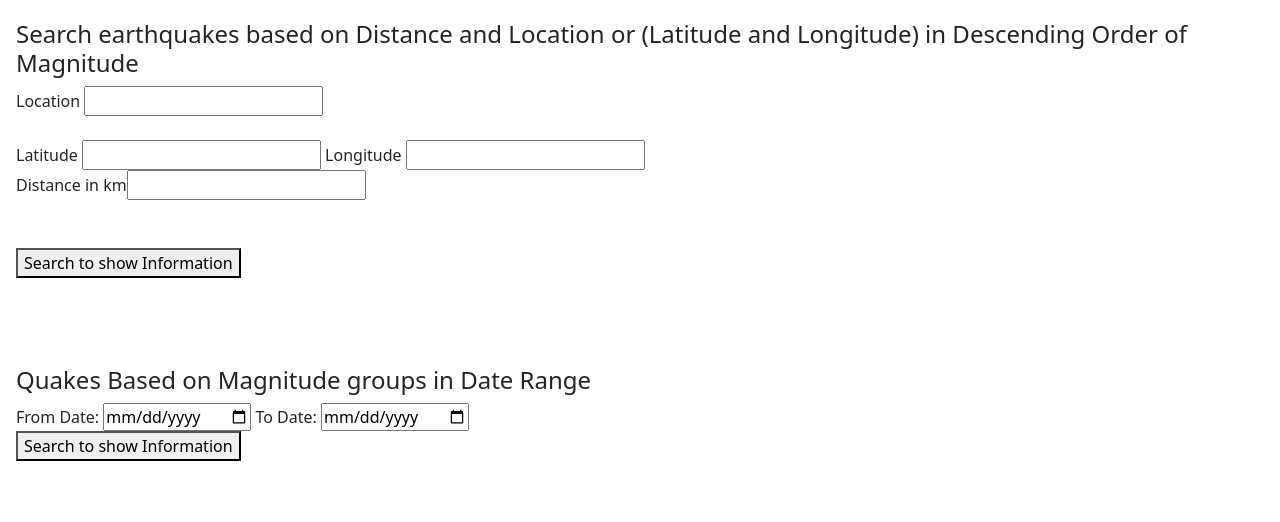
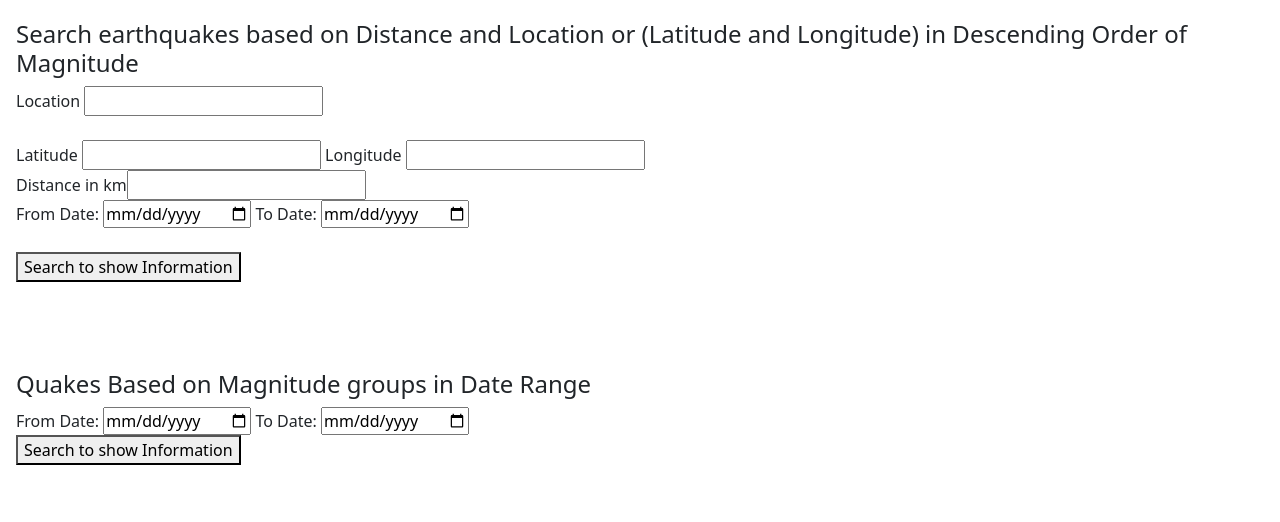
Before and after one commit to avadhut007/AdvancedDataBases, a Flask app: page / in a window 1280 px wide. Shown: the part 290-812 px from the top of the page. Run offline with Flask 2, Linux system fonts and the light colour scheme.

Commit message:
Updated asgn2

```diff
--- /dev/null
+++ b/ADB-Assignment2/Assignment2.txt
@@ -0,0 +1 @@
+Find earthquakes greater than and less than mag
--- a/ADB-Assignment2/WebApp/app.py
+++ b/ADB-Assignment2/WebApp/app.py
@@ -132,10 +132,12 @@ def home_function():
 
                 return render_template('home.html',count_rows=count_rows,t_headings1=t_headings1,list_result1=list_result1)
 
-            if 'search_dist' in request.form:
-                location = request.form["search_loc"]
-                latitude = request.form["search_lat"]
-                longitude = request.form["search_long"]
+            if 'dist_dist' in request.form:
+                location = request.form["dist_loc"]
+                latitude = request.form["dist_lat"]
+                longitude = request.form["dist_long"]
+                from_date = request.form["dist_from_date"]
+                to_date = request.form["dist_to_date"]
                 if len(location)!=0:
                     main_url = mapQuest_url+mapQuest_key+'&location='+location
                     print(main_url)
@@ -146,11 +148,14 @@ def home_function():
                     longitude = location_data['lng']
                     #print("lat and lang=",latitude,longitude)
 
-                distance = request.form["search_dist"]
+                distance = request.form["dist_dist"]
                 if len(distance)!=0:
                     distance = float(distance)
 
-                search_query = "SELECT * FROM av_asg2 ORDER By mag DESC"
+                search_query = "SELECT * FROM av_asg2 WHERE 1 = 1 "
+                if len(from_date) !=0  and len(to_date) !=0 :
+                    search_query+=" AND time between '" + str(from_date) + "' AND '" + str(to_date) + "'"
+                search_query+=" ORDER By mag DESC"
                 list_result2 = run_search_query(search_query)
                 location1 = (float(latitude),float(longitude))
 
@@ -161,7 +166,7 @@ def home_function():
                     if distance >= actual_diff:
                         list_result2_updated.append(item)
 
-                count_rows2 = f"The count of earthquakes from {location} lat= {latitude} and lng= {longitude} within {distance} km is {len(list_result2_updated)}"
+                count_rows2 = f"The count of earthquakes from {location} lat= {latitude} and lng= {longitude} within {distance} km is {len(list_result2_updated)} from {from_date} to {to_date}"
 
                 t_headings2 = ["time", "latitude","longitude", "depth","mag","magType","nst","gap","dmin","rms","net","id","updated","place","type","horizontalError","depthError","magError","magNst","status","locationSource","magSource"]
 
@@ -211,7 +216,7 @@ def update_function():
             room = request.form["update_room"]
             telnum = request.form["update_telnum"]
             keyw = request.form["update_keyw"]
-            update_records(name,state,sal,grade,room,telnum,keyw)
+            #update_records(name,state,sal,grade,room,telnum,keyw)
 
     return render_template("update.html")
 
--- a/ADB-Assignment2/WebApp/templates/home.html
+++ b/ADB-Assignment2/WebApp/templates/home.html
@@ -59,10 +59,12 @@
         <br>
         <h4>Search earthquakes based on Distance and Location  or (Latitude and Longitude) in Descending Order of Magnitude</h4>
         <form action="/home" method="post">
-            Location <input type="text" name="search_loc"> <br><br>
-            Latitude <input type="number" step="any" name="search_lat">
-            Longitude <input type="number" step="any" name="search_long"> <br>
-            Distance in km<input type="number" step="any" name="search_dist"> <br>
+            Location <input type="text" name="dist_loc"> <br><br>
+            Latitude <input type="number" step="any" name="dist_lat">
+            Longitude <input type="number" step="any" name="dist_long"> <br>
+            Distance in km<input type="number" step="any" name="dist_dist"> <br>
+            From Date: <input type="date" name="dist_from_date" id="">
+            To Date:   <input type="date" name="dist_to_date" id="">
             <br>
             <br>
             <button type="submit"> Search to show Information </button>
```
Also changed, not shown: 1 other file.
